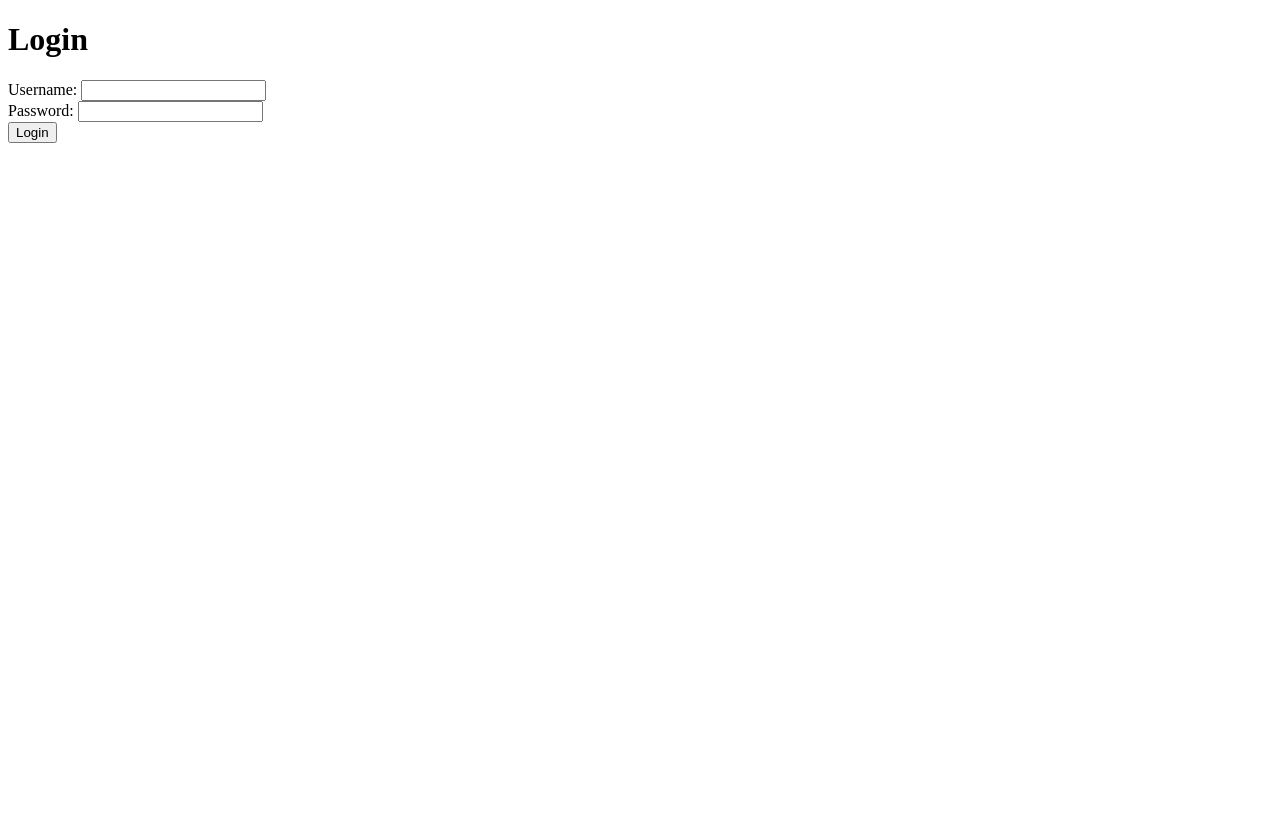
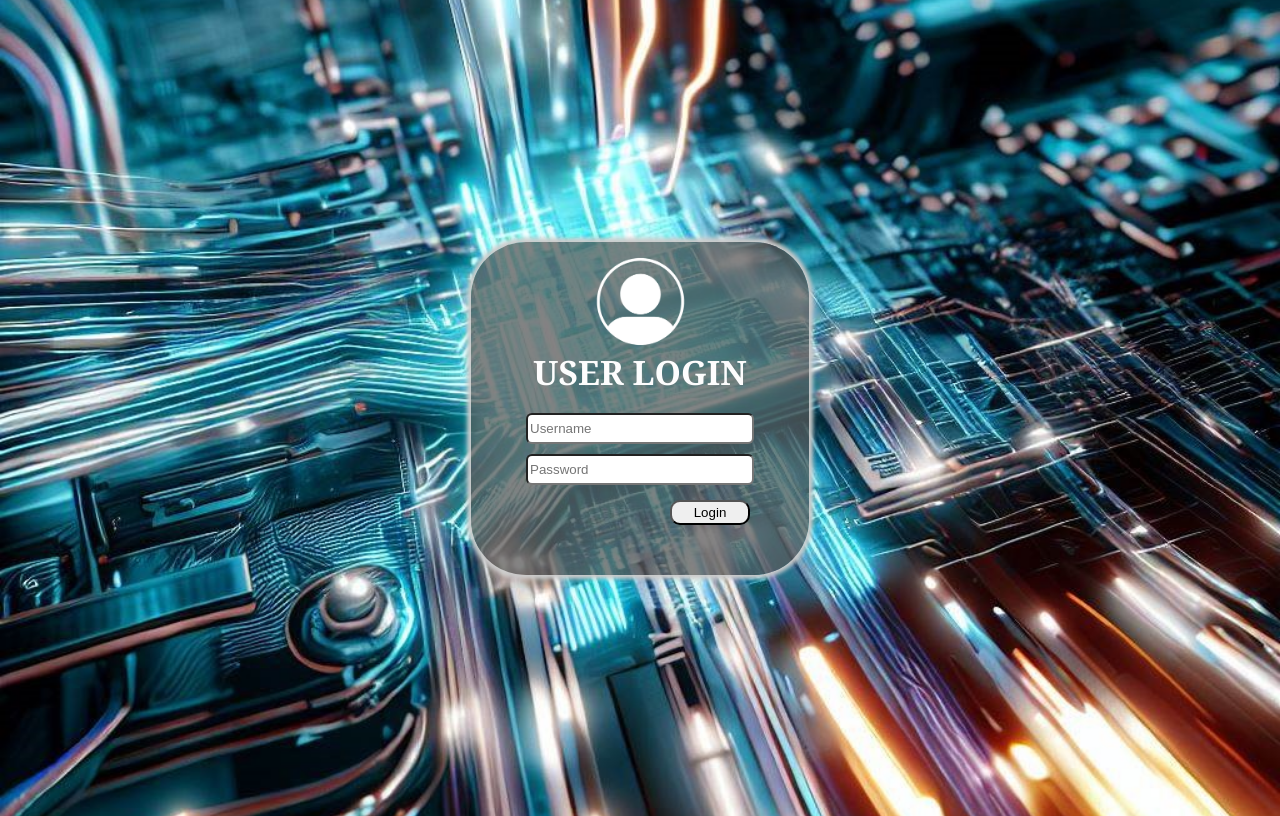
Before and after one commit to jmvrgit/MQTT-NodeJS, a website: page public/login.html in a window 1280 px wide. Drawn offline with Linux system fonts and the light colour scheme.

Commit message:
add style

```diff
--- a/app.mjs
+++ b/app.mjs
@@ -15,6 +15,7 @@ const http = new HttpServer(app);
 const io = new SocketIoServer(http);
 const port = process.env.PORT || 3000;
 const pb = new PocketBase('http://host.docker.internal:8090');
+// const pb = new PocketBase('localhost:8090');
 const __dirname = dirname(fileURLToPath(import.meta.url));
 
 app.use(express.urlencoded({ extended: false }));
@@ -84,6 +85,7 @@ app.get('/', ensureAuthenticated, (req, res) => {
 app.get('/login', (req, res) => {
     // Check database connection
     axios.get('http://host.docker.internal:8090/_/')
+    // axios.get('http://localhost:8090/_/')
       .then(() => {
         // Database is up, send login page
         res.sendFile('login.html', { root: __dirname + '/public' });
--- a/public/login.html
+++ b/public/login.html
@@ -4,21 +4,86 @@
     <meta charset="UTF-8">
     <meta name="viewport" content="width=device-width, initial-scale=1.0">
     <title>Login</title>
+    <style>
+        body
+        {
+
+            background-image: url('OIG.jpeg');
+            background-size: cover;
+            background-position: center;
+            background-repeat: no-repeat;
+
+            display: flex;
+            justify-content: center;
+            align-items: center;
+            height: 100vh;
+
+        }
+
+        form {
+
+            background-image: url('4.png');
+            background-size: 60%;
+            background-position: center top;
+            background-repeat: no-repeat;
+
+            display: flex;
+            flex-direction: column;
+            justify-content: center top;
+            align-items: center ;
+
+            padding-top: 85px;
+            padding-right: 50px;
+            padding-bottom: 50px;
+            padding-left: 50px;
+            background-color: #585757bb;
+            border-radius: 55px;
+            box-shadow: 0px 0px 4px 4px #ccc;
+        }
+
+        input {
+            margin: 5px;
+            border-radius: 6px;
+            width: 220px;
+            height: 25px;
+            position: relative;
+            bottom: 10px;
+
+        }
+
+        button {
+            margin-left: 140px;
+            border-radius: 10px;
+            width: 80px;
+            height: 25px;
+        }
+
+        h1 {
+            font-family: Georgia, 'Times New Roman', Times, serif;
+            font-size: 210%;
+            text-align: center;
+            color: #fdfdfd;
+        }
+
+    </style>
 </head>
+
+
+</body>
 <body>
-    <h1>Login</h1>
+
     <form id="login-form" action="/login" method="post">
+        <h1>USER LOGIN</h1>
         <div>
-            <label for="username">Username:</label>
-            <input type="text" id="username" name="username" required>
+            <input type="text" id="username" name="username" placeholder="Username" required>
         </div>
         <div>
-            <label for="password">Password:</label>
-            <input type="password" id="password" name="password" required>
+            <input type="password" id="password" name="password" placeholder="Password" required>
         </div>
         <div>
             <button type="submit">Login</button>
         </div>
     </form>
+    </form>
 </body>
 </html>
```
